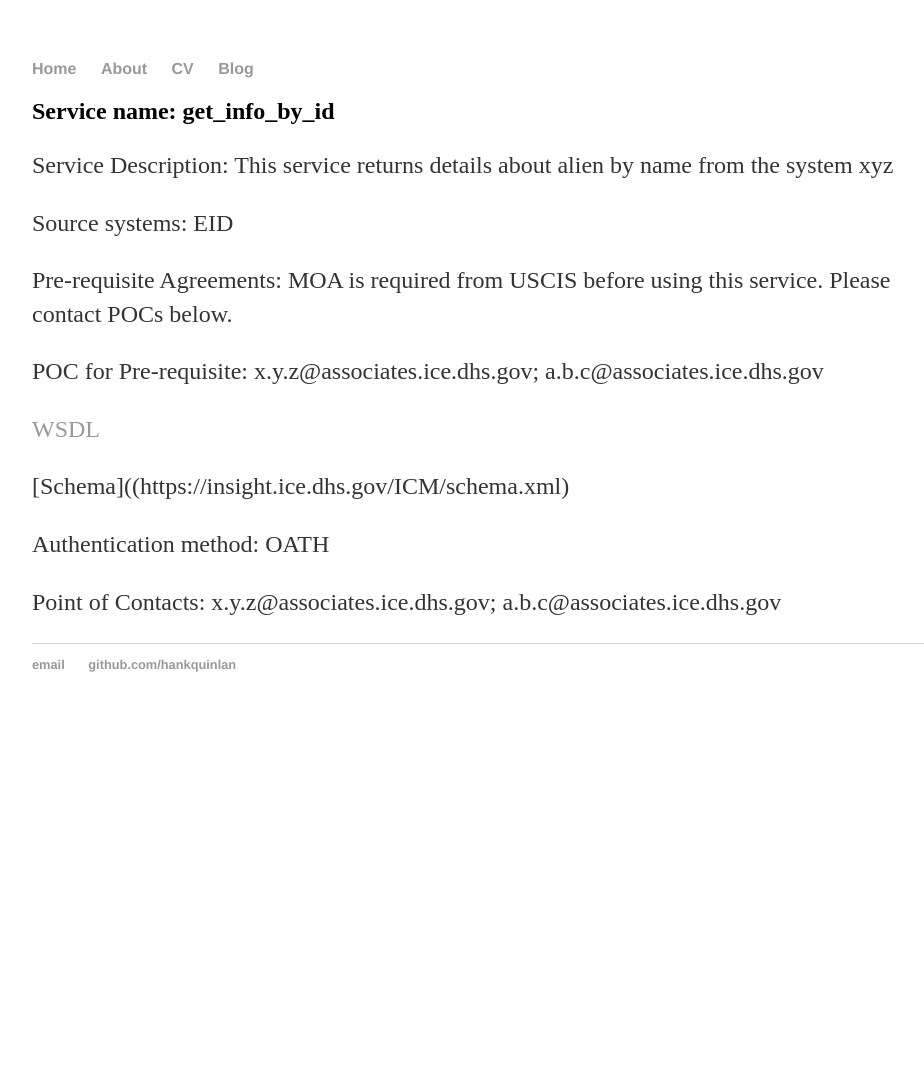
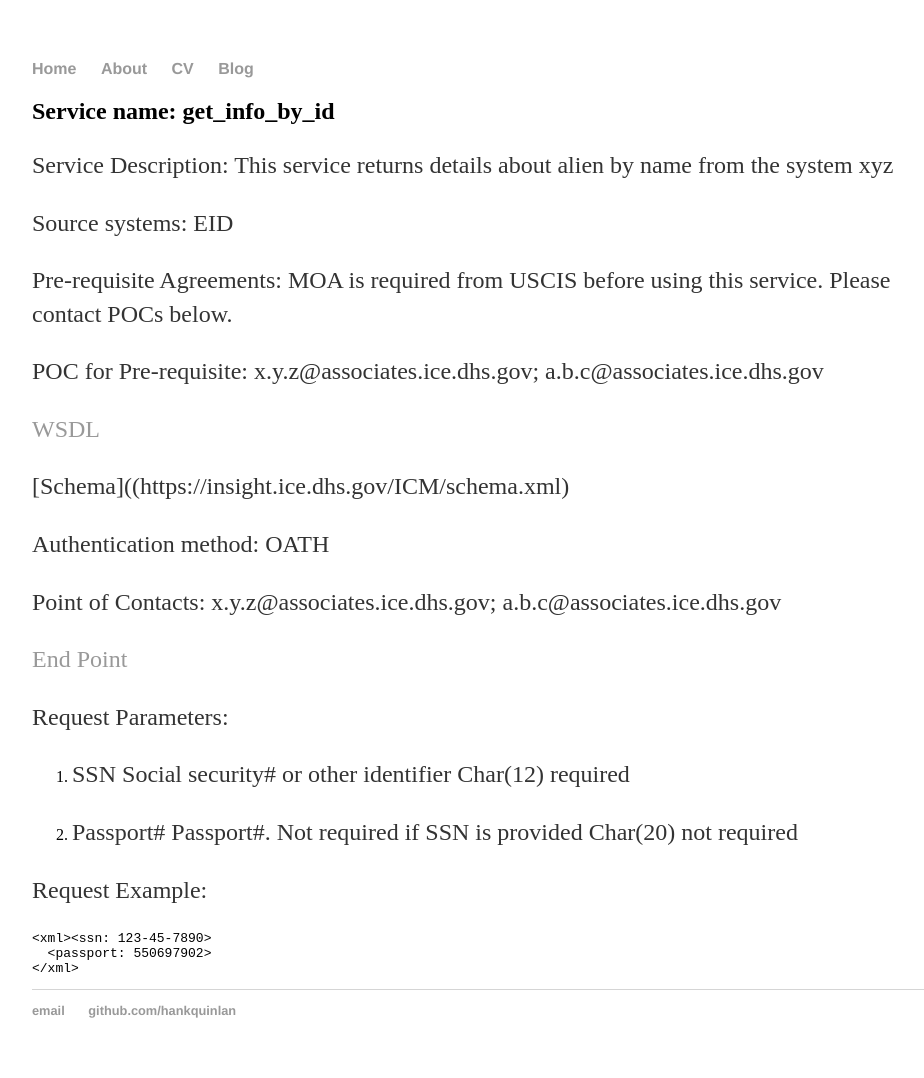
Before and after one commit to kalpesh2001/kalpesh2001.github.io, a Jekyll site: the page built from services/first.md, in a window 1280 px wide. Shown: the whole page, without its empty margins (160-1084 px from the left). Built offline with Jekyll 4.4.1, drawn with Linux system fonts in a browser that asks for light colours; our own code applies the rules of GitHub Pages for plain Markdown files; before the commit the page ends 900 px from its top, so only the background shows below that.

Commit message:
Update first.md

````diff
--- a/services/first.md
+++ b/services/first.md
@@ -16,3 +16,19 @@
 Authentication method: OATH
 
 Point of Contacts: x.y.z@associates.ice.dhs.gov; a.b.c@associates.ice.dhs.gov
+
+[End Point](https://services.ice.dhs.gov/ice/get_result_by_name)
+
+Request Parameters:
+
+1. SSN            Social security# or other identifier           Char(12)           required
+
+2. Passport#      Passport#. Not required if SSN is provided     Char(20)           not required
+
+Request Example:
+
+```
+<xml><ssn: 123-45-7890>
+  <passport: 550697902>
+</xml>
+ ```
````
